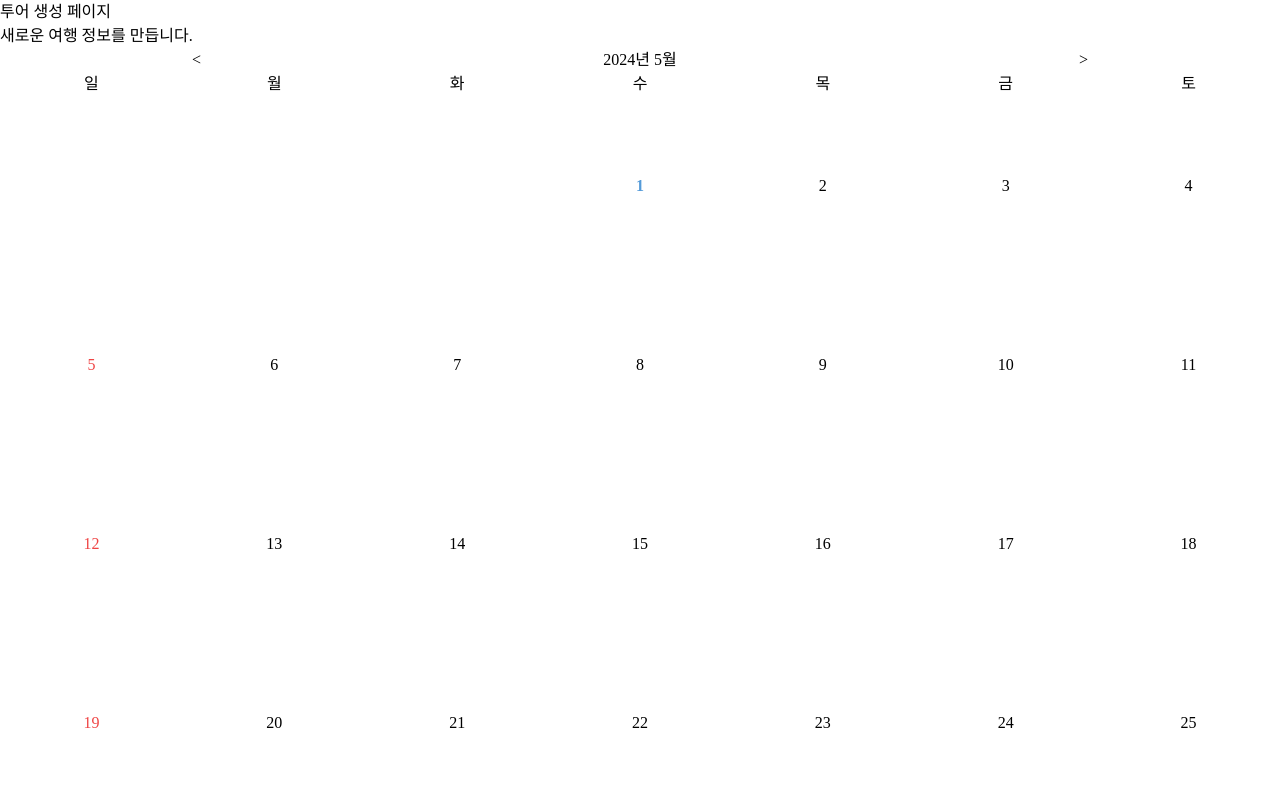
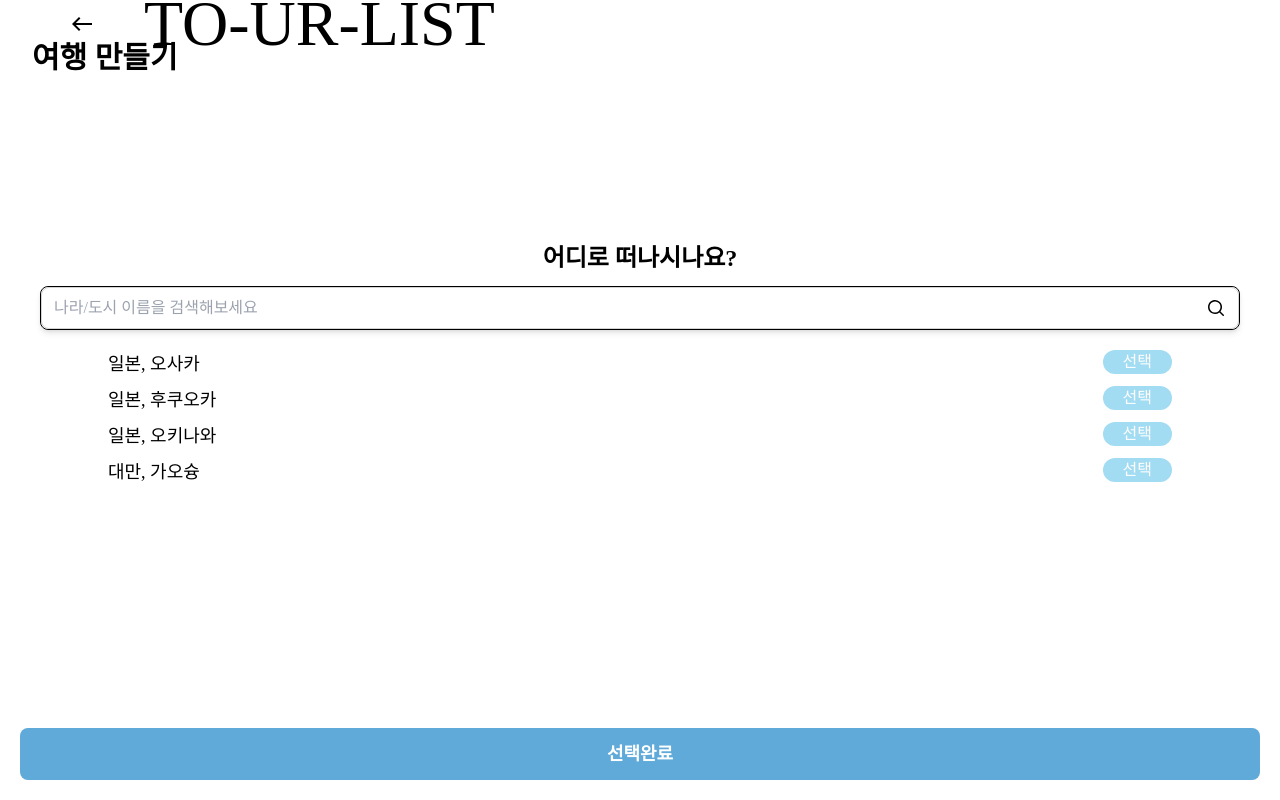
Before and after one commit to MinY-Lee/TO-UR-LIST, a React (Vite) app in the folder frontend/: page /create in a window 1280 px wide. Shown: the top 800 px of the page. Built offline with nearby package versions, Linux system fonts and the light colour scheme; a web font is replaced by a local one.

Commit message:
feat: 여행 생성 1 틀 잡기

```diff
--- a/frontend/package.json
+++ b/frontend/package.json
@@ -16,7 +16,8 @@
     "react-dom": "^18.2.0",
     "react-redux": "^9.1.1",
     "react-router-dom": "^6.23.0",
-    "redux-persist": "^6.0.0"
+    "redux-persist": "^6.0.0",
+    "tw-elements-react": "^1.0.0-alpha2"
   },
   "devDependencies": {
     "@types/react": "^18.2.66",
--- /dev/null
+++ b/frontend/src/components/Buttons/myButton.tsx
@@ -0,0 +1,26 @@
+import { useState } from 'react';
+
+interface MyButtonProps {
+    type: string; // 버튼 크기 타입
+    text: string; // 버튼에 표시할 텍스트
+}
+
+const MyButton: React.FC<MyButtonProps> = ({ type, text }) => {
+    return (
+
+        <div className="">
+            {type === 'full' ?
+                <button
+                    className='color-bg-blue-2 rounded-lg w-full py-3 text-white font-bold text-lg'>
+                    {text}
+                </button> :
+                <button
+                    className='color-bg-blue-5 rounded-xl px-5 text-white'>
+                    {text}
+                </button>
+            }
+        </div>
+    );
+}
+
+export default MyButton;
--- a/frontend/src/components/Calendar/myCalendar.tsx
+++ b/frontend/src/components/Calendar/myCalendar.tsx
@@ -113,9 +113,9 @@ export default function myCalendar() {
                                     className={`
                                         col-span-1 h-[14vw]
                                         ${day === 0 ? ' invisible ' : ''}
-                                        ${isBetween || isStartOrEnd ? 'bg-gray-100' : ''}
-                                        ${selectedDate.getTime() === startDate?.getTime() ? 'rounded-tl-full rounded-bl-full bg-gray-100' : ''}
-                                        ${selectedDate.getTime() === endDate?.getTime() ? 'rounded-tr-full rounded-br-full bg-gray-100' : ''}
+                                        ${isBetween || isStartOrEnd ? 'color-bg-blue-4' : ''}
+                                        ${selectedDate.getTime() === startDate?.getTime() ? 'rounded-tl-full rounded-bl-full' : ''}
+                                        ${selectedDate.getTime() === endDate?.getTime() ? 'rounded-tr-full rounded-br-full' : ''}
                                     `}
                                     key={day}
                                 >
--- /dev/null
+++ b/frontend/src/components/SearchBar/mySearchBar.tsx
@@ -0,0 +1,41 @@
+import { useState } from 'react';
+import { TERipple } from 'tw-elements-react';
+
+export default function searchBar() {
+    // const
+    const searchCity = (() => {
+
+    })
+
+    return (
+        <div className="">
+            <div className="flex w-full rounded-lg border border-solid border-neutral-300">
+                <input
+                    type="search"
+                    className="relative m-0 -mr-0.5 w-[1px] flex-auto bg-transparent bg-clip-padding px-3 py-[0.25rem] font-normal outline-none"
+                    placeholder="나라/도시 이름을 검색해보세요"
+                    aria-label="Search"
+                    aria-describedby="button-addon1">
+
+                </input>
+
+                <button
+                    className="relative z-[2] flex items-center px-3 py-2.5 text-xs font-medium"
+                    onClick={searchCity}
+                    type="button"
+                    id="button-addon1">
+                    <svg
+                        xmlns="http://www.w3.org/2000/svg"
+                        viewBox="0 0 20 20"
+                        fill="black"
+                        className="h-5 w-5">
+                        <path
+                            fillRule="evenodd"
+                            d="M9 3.5a5.5 5.5 0 100 11 5.5 5.5 0 000-11zM2 9a7 7 0 1112.452 4.391l3.328 3.329a.75.75 0 11-1.06 1.06l-3.329-3.328A7 7 0 012 9z"
+                            clipRule="evenodd" />
+                    </svg>
+                </button>
+            </div>
+        </div>
+    );
+}
--- a/frontend/src/pages/TourCreatePage.tsx
+++ b/frontend/src/pages/TourCreatePage.tsx
@@ -1,11 +1,34 @@
+import SearchBar from "../components/SearchBar/mySearchBar";
 import MyCalendar from "../components/Calendar/myCalendar";
+import MyButton from "../components/Buttons/myButton";
+import HeaderBar from "../components/HeaderBar/HeaderBar";
 
 export default function TourCreatePage() {
+    const resultList: string[] = ["일본, 오사카", "일본, 후쿠오카", "일본, 오키나와", "대만, 가오슝"];
     return (
-        <>
-            <h1>투어 생성 페이지</h1>
-            <p>새로운 여행 정보를 만듭니다.</p>
-            <MyCalendar/>
-        </>
+        <section className="m-5 flex flex-col justify-between h-[95vh]">
+
+            <header className="">
+                <HeaderBar/>
+                <h1 className="m-3 text-3xl font-bold">
+                    여행 만들기
+                </h1>
+            </header>
+            <div className="m-5 gap-3 flex flex-col justify-center items-center">
+                <div className="text-2xl font-bold">어디로 떠나시나요?</div>
+                <div id='search-container' className="w-full shadow-md border border-black rounded-lg">
+                    <SearchBar/>
+                </div>
+                <div id='search-result-container' className="h-[40vh] overflow-scroll w-[90%] ">
+                    {resultList.map((res) => (
+                        <div key={res} className="flex justify-between m-2">
+                            <div className="text-lg">{res}</div>
+                            <MyButton type="small" text="선택"/>
+                        </div>
+                    ))}
+                </div>
+            </div>
+            <MyButton type="full" text="선택완료"/>
+        </section>
     );
 }
```
Also changed, not shown: 1 other file (tests, documents, lock files or other folders).
